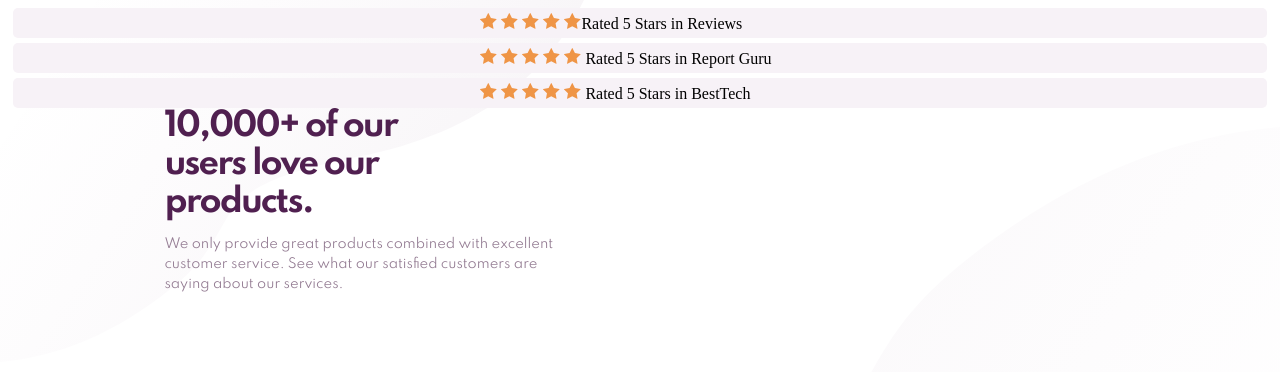
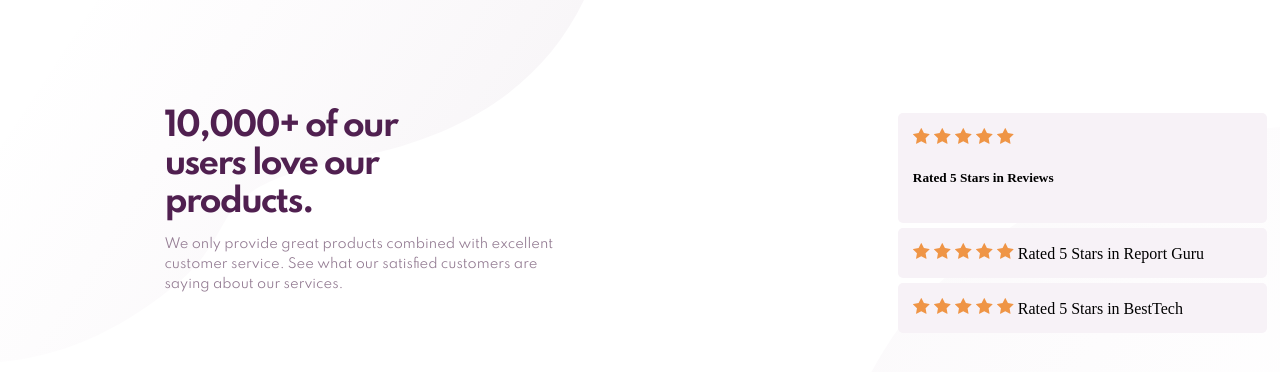
Before and after one commit to ambreenfafzal/sections-layout, a plain HTML site: page index.html in a window 1280 px wide. Drawn offline with Linux system fonts and the light colour scheme.

Commit message:
css for review text

```diff
--- a/index.html
+++ b/index.html
@@ -44,7 +44,9 @@
          <img src="./images/icon-star.svg" alt="star">
          <img src="./images/icon-star.svg" alt="star">
          <img src="./images/icon-star.svg" alt="star">
-         <img src="./images/icon-star.svg" alt="star">Rated 5 Stars in Reviews
+         <img src="./images/icon-star.svg" alt="star">
+         <h5>Rated 5 Stars in Reviews</h5>
+
         </div>
         <div id="rating">
           <img src="./images/icon-star.svg" alt="star">
--- a/style.css
+++ b/style.css
@@ -50,7 +50,14 @@ p{
 
 #rating {
     background-color:hsl(300, 24%, 96%);
-    padding: 5px;
+    padding: 15px;
     margin: 5px;
     border-radius: 5px;
 }
+
+#ratings{
+    width: 30%;
+    float: right;
+    margin-top: 100px;
+
+}
```
